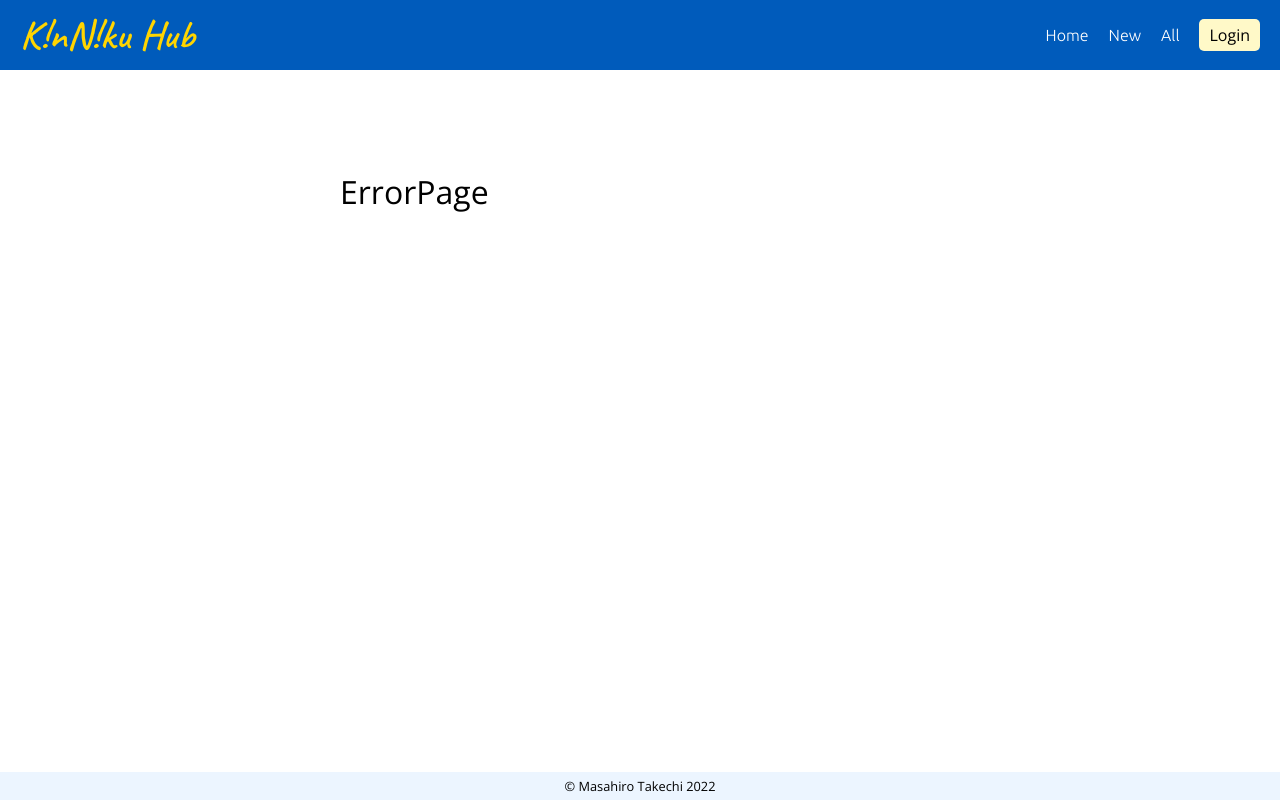
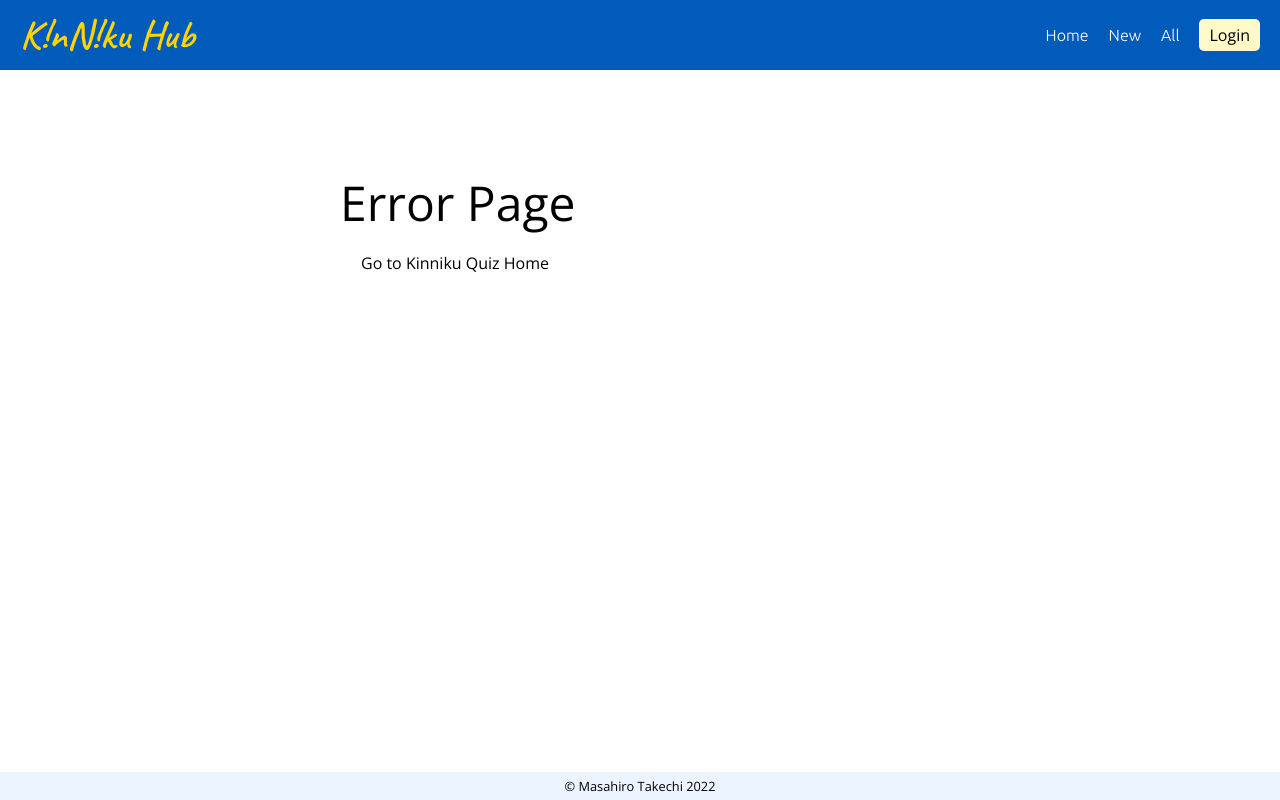
Before and after one commit to mtake986/kinniku-hub, a React (Create React App) app: page / in a window 1280 px wide. Built offline with nearby package versions, Linux system fonts and the light colour scheme; no server answers.

Commit message:
add a btn to navigate users to QuizHome when they face to ErrorPage

```diff
--- a/public/index.html
+++ b/public/index.html
@@ -4,7 +4,6 @@
     <meta charset="UTF-8" />
     <meta http-equiv="X-UA-Compatible" content="IE=edge" />
     <meta name="viewport" content="width=device-width, initial-scale=1.0" />
-
     <link rel="preconnect" href="https://fonts.googleapis.com">
     <link rel="preconnect" href="https://fonts.gstatic.com" crossorigin>
     <link href="https://fonts.googleapis.com/css2?family=Caveat:wght@600&family=Cormorant+Garamond:wght@400;700&family=Open+Sans:wght@300;500&family=Ubuntu:wght@300;500&display=swap" rel="stylesheet">
--- a/src/components/ErrorPage.jsx
+++ b/src/components/ErrorPage.jsx
@@ -1,9 +1,24 @@
-import React from 'react'
+import { useNavigate } from "react-router-dom";
 
 const ErrorPage = () => {
+  let navigate = useNavigate();
   return (
-    <div>ErrorPage</div>
+    <div>
+      <h2>Error Page</h2>
+      <button style={style} onClick={() => {navigate("/kinniku-quiz/home")}}>Go to Kinniku Quiz Home</button>
+    </div>
   )
 }
 
+const style = {
+  padding: "10px 20px",
+  margin: "0 10px 10px 0",
+  borderRadius: "5px",
+  border: "1px solid white",
+  background: "white",
+  cursor: "pointer",
+  fontSize: "1rem",
+  transition: "0.3s",
+}
+
 export default ErrorPage
--- a/src/components/QuizNewFormik.jsx
+++ b/src/components/QuizNewFormik.jsx
@@ -87,7 +87,7 @@ export const QuizNewFormik = ({ user }) => {
           // same shape as initial values
           const quizCollectionRef = collection(db, 'quizzes');
           const payload = {...values, user};
-          console.log(`values => ${values}`);
+          console.log(`values => `, values);
           await addDoc(quizCollectionRef, payload);
           snackbarRef.current.show()
           resetForm();
```
